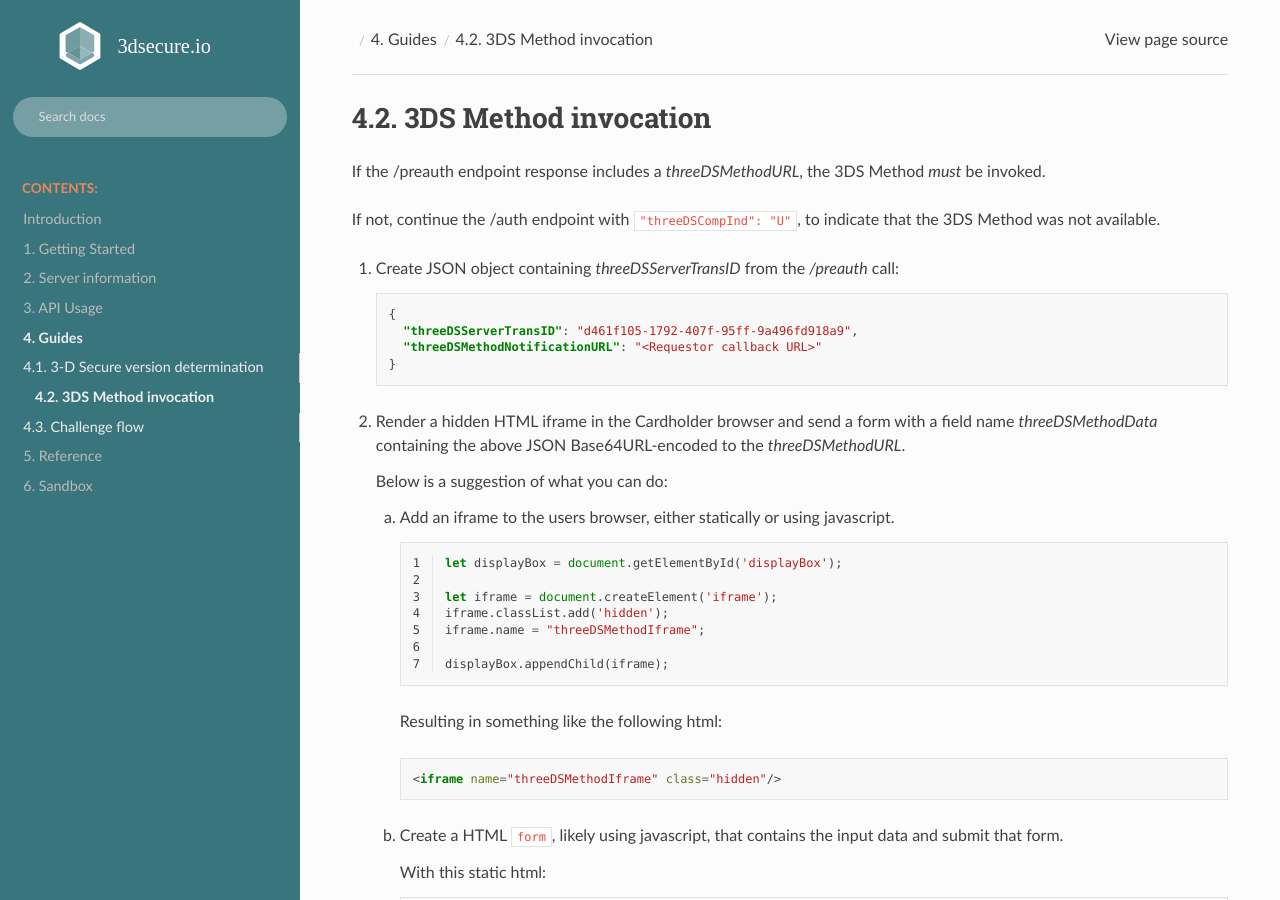
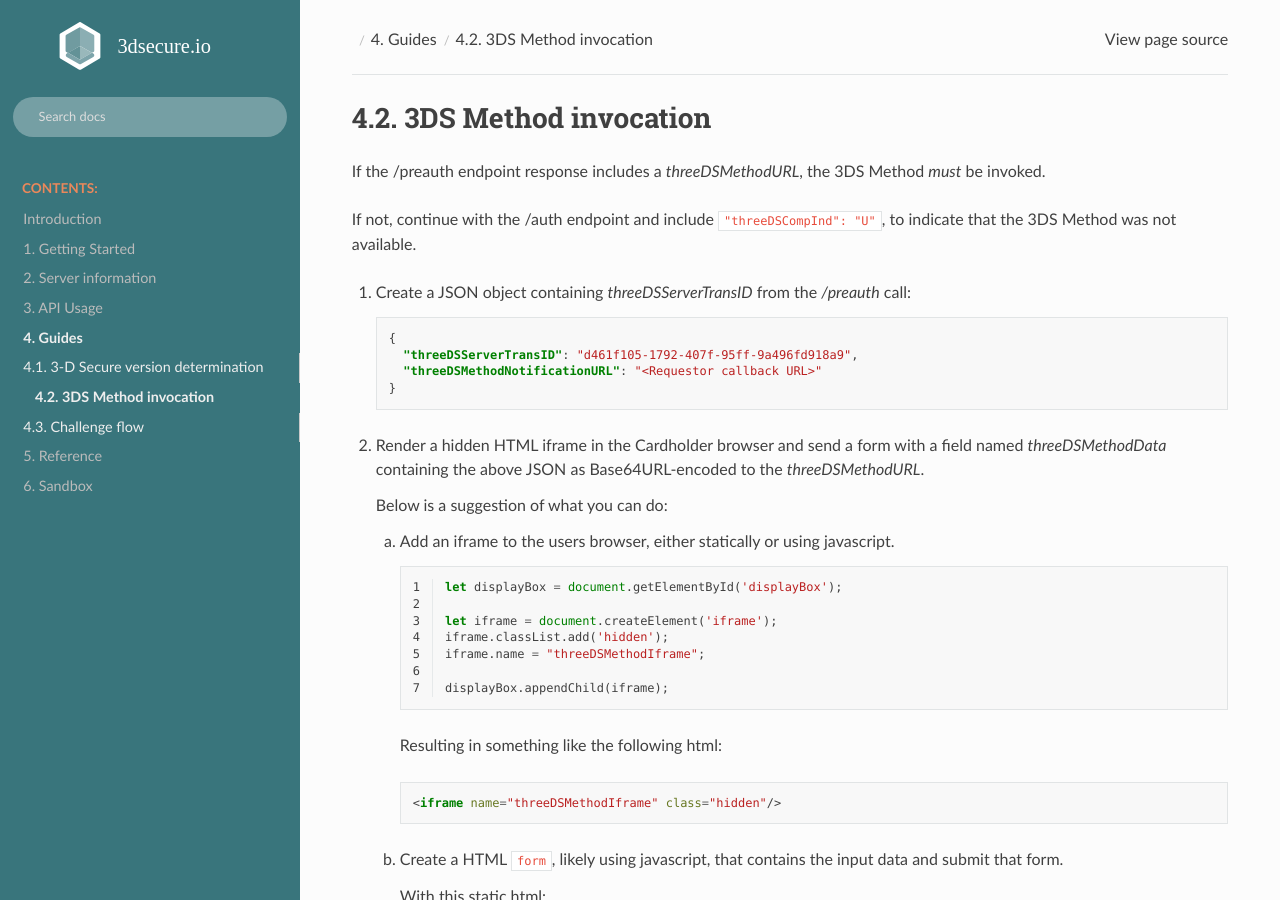
Before and after one commit to clearhaus/3DSv2-api-documentation, a Sphinx documentation site: the page built from source/3dsmethod.rst, in a window 1280 px wide and 900 px high. Built offline with Sphinx 7.4.7 and the Read the Docs theme 2.0.0, drawn with Linux system fonts in a browser that asks for light colours; some of the changed text lies outside the part shown.

Commit message:
Rephrase 3DS Method invocation section

```diff
--- a/source/3dsmethod.rst
+++ b/source/3dsmethod.rst
@@ -6,10 +6,10 @@
 If the :ref:`preauth-usage` response includes a `threeDSMethodURL`, the 3DS Method *must* be
 invoked.
 
-If not, continue the :ref:`auth-usage` with ``"threeDSCompInd": "U"``, to
+If not, continue with the :ref:`auth-usage` and include ``"threeDSCompInd": "U"``, to
 indicate that the 3DS Method was not available.
 
-1. Create JSON object containing `threeDSServerTransID` from the `/preauth`
+1. Create a JSON object containing `threeDSServerTransID` from the `/preauth`
    call:
 
    .. code-block:: json
@@ -20,7 +20,7 @@ indicate that the 3DS Method was not available.
      }
 
 2. Render a hidden HTML iframe in the Cardholder browser and send a form with a
-   field name `threeDSMethodData` containing the above JSON Base64URL-encoded
+   field named `threeDSMethodData` containing the above JSON as Base64URL-encoded
    to the `threeDSMethodURL`.
 
    Below is a suggestion of what you can do:
```
Also changed, not shown: other parts of source/3dsmethod.rst (+1 -1 lines).
